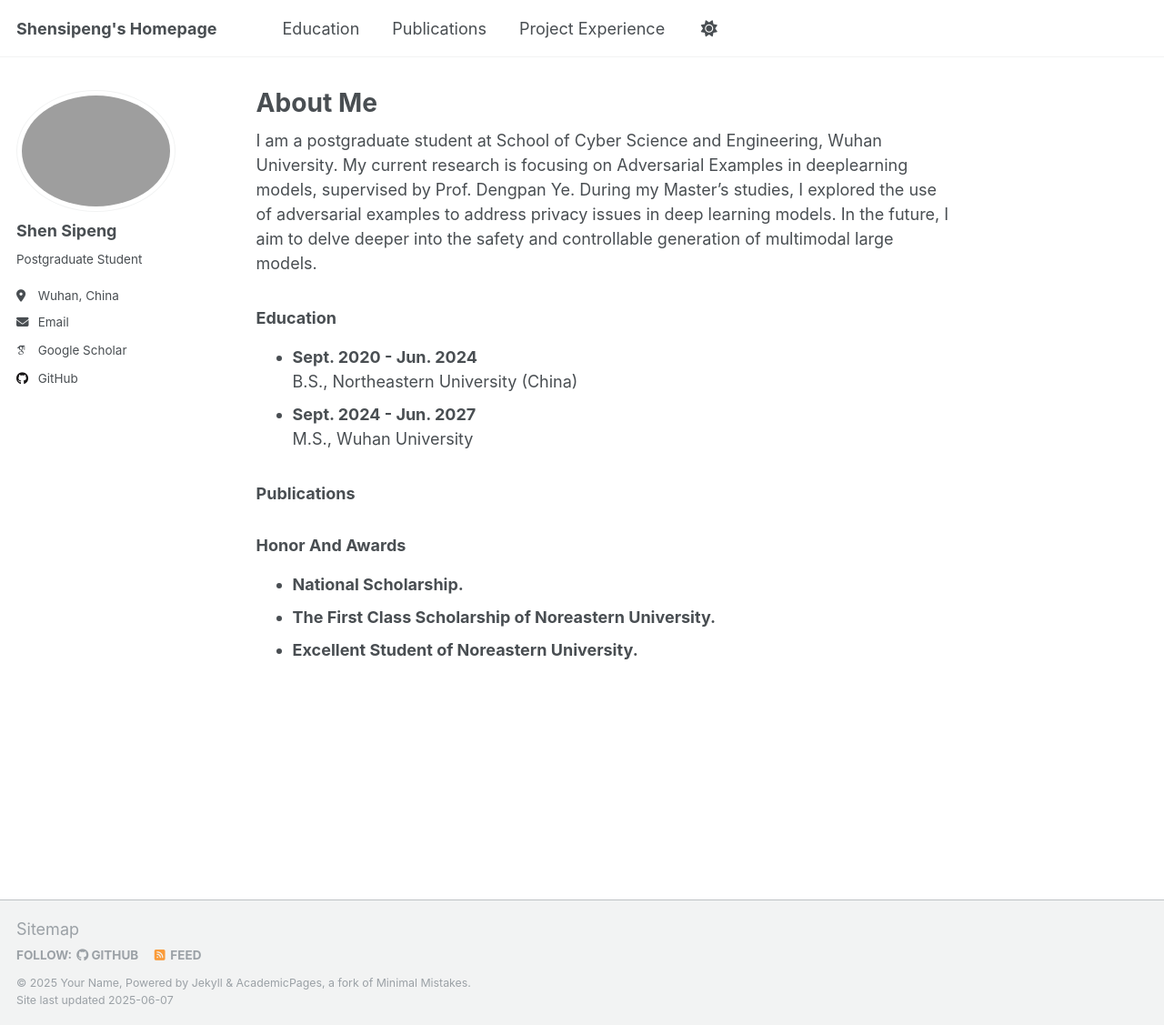
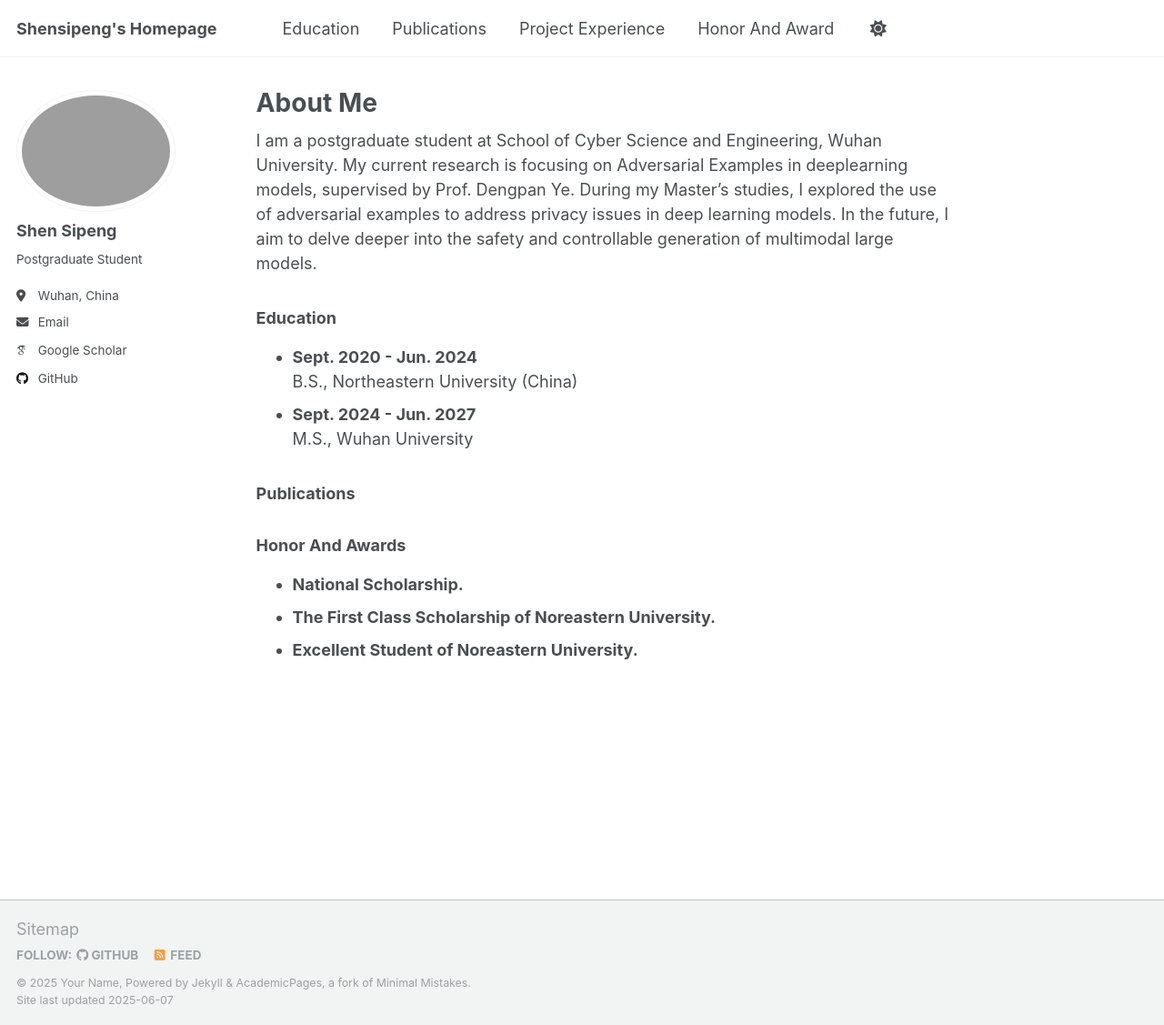
Before and after one commit to SipengShen01/shensipeng, a Jekyll site: the page built from _pages/about.md, in a window 1280 px wide and 1127 px high. Shown: the whole window at 91% size. Built offline with Jekyll 4.4.1, drawn with Linux system fonts in a browser that asks for light colours; some web fonts are replaced.

Commit message:
Update navigation.yml

```diff
--- a/_data/navigation.yml
+++ b/_data/navigation.yml
@@ -17,10 +17,8 @@ main:
   - title: "Project Experience"
     url: /teaching/
 
-
+  - title: "Honor And Award"
+    url: /markdown/
 
   # - title: "CV"
   #   url: /cv-json/
-
-  #- title: "Guide"
-    #url: /markdown/
```
